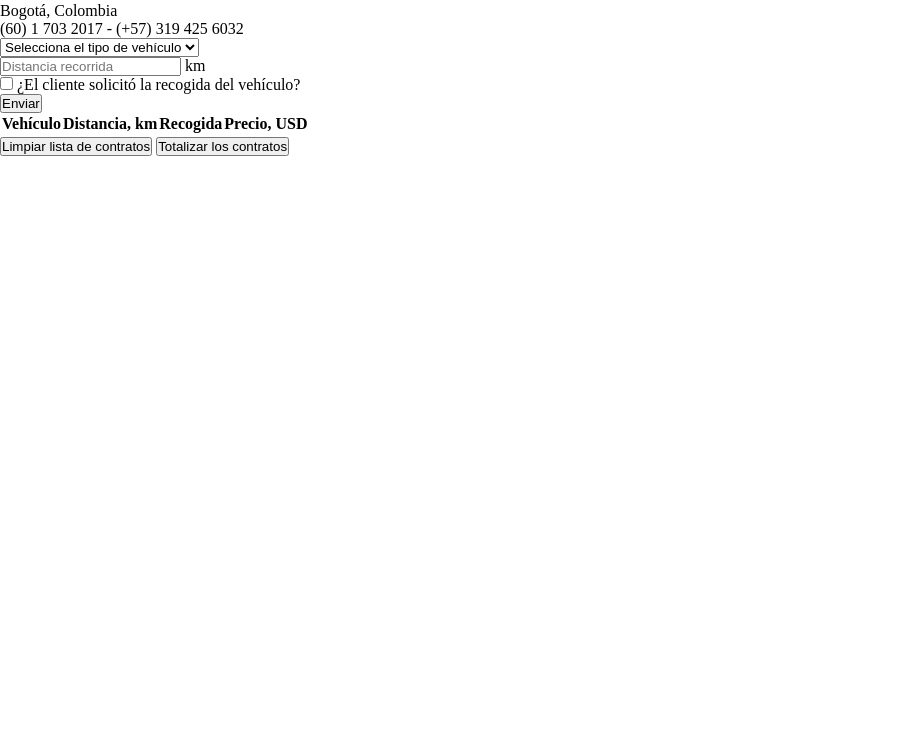
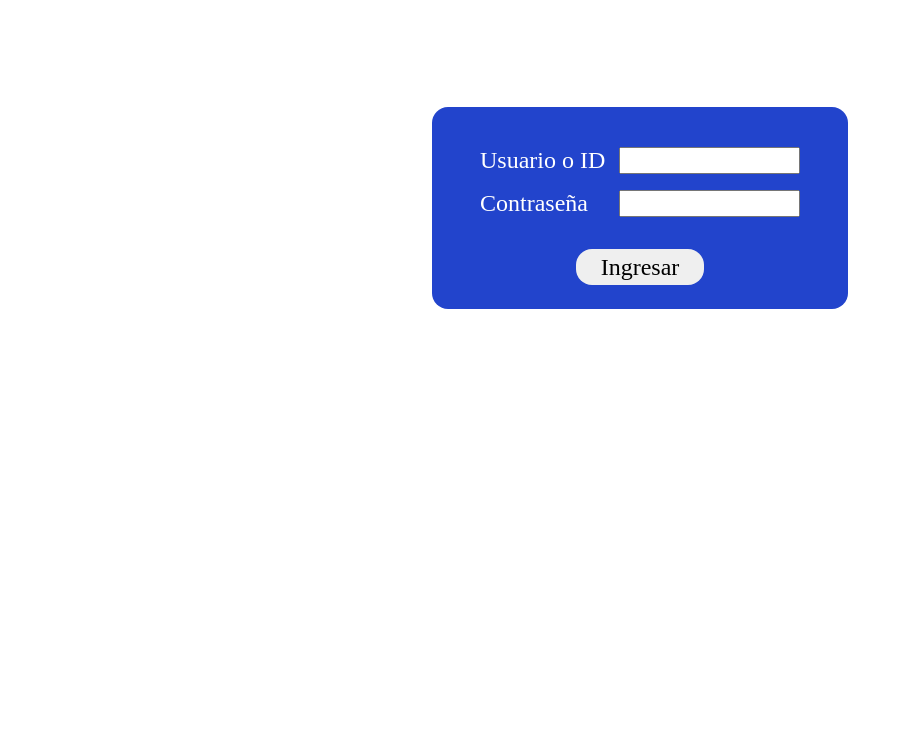
Before and after one commit to CaTeran95/JS-Rent-a-car, a plain HTML site: page index.html in a window 1280 px wide. Shown: the part 53-800 px from the top of the page, without its empty margins (0-911 px from the left). Drawn offline with Linux system fonts and the light colour scheme.

Commit message:
Storage&JSON2

```diff
--- a/index.html
+++ b/index.html
@@ -5,64 +5,25 @@
     <meta http-equiv="X-UA-Compatible" content="IE=edge">
     <meta name="viewport" content="width=device-width, initial-scale=1.0">
     <link rel="stylesheet" href="./css/style.css">
-    <title>Rent-a-Car</title>
+    <title>RENT-A-CAR | Login</title>
 </head>
-<body>
-    <header>
-        <h1>RENT-A-CAR</h1>
-        <p>NIT 830.141.901-7</p>
-        <p>Bogotá, Colombia</p>
-        <p>(60) 1 703 2017 - (+57) 319 425 6032</p>
-    </header>
-
-    <form id="form">
-        <select name="kindOfVehicle" id="kindOfVehicle">
-            <option value="" disabled selected>Selecciona el tipo de vehículo</option>
-                <option value="Motocicleta">(1) Motocicleta</option>
-                <option value="Automóvil">(2) Automóvil</option>
-                <option value="Camioneta">(3) Camioneta</option>
-                <option value="Furgón">(4) Furgón</option>
-                <option value="Camión">(5) Camión</option>
-        </select>
-        <div class="distance">
-            <input type="text" id="distance" name="distance" placeholder="Distancia recorrida" required>
-            <label for="distance">km</label>
+<body id="loginPage">
+    <form action="" id="loginForm">
+        <div id="loginMessage"></div>
+        <div class="userField">
+            <label for="userField">Usuario o ID</label>
+            <input type="text" name="userField" id="userField" required>
         </div>
-        <div class="pickUp">
-            <input type="checkbox" id="pickUp" name="distance" placeholder="Distancia recorrida">
-            <label for="distance">¿El cliente solicitó la recogida del vehículo?</label>
+        <div class="passwordField">
+            <label for="passwordField">Contraseña</label>
+            <input type="password" name="passwordField" id="passwordField" required>
         </div>
-        <input type="button" id="submit" value="Enviar" onclick="newContract()">
+        <button type="button" id="submit">Ingresar</button>
     </form>
 
-    <table>
-        <tr>
-            <th>Vehículo</th>
-            <th>Distancia, km</th>
-            <th>Recogida</th>
-            <th>Precio, USD</th>
-        </tr>
-        <tr id="totalBill">
-
-        </tr>
-
-    </table>
-
-    <div class="buttonsSection">
-        <input type="button" value="Limpiar lista de contratos" id="clearBill">
-        <input type="button" value="Totalizar los contratos" id="contractSum">
-    </div>
-
-    <!-- Constants and functions link -->
-    <script src="./js/Messages.js"></script>
-    <script src="./js/Functions.js"></script>
-    <!-- Classes link -->
     <script src="./js/Person.js"></script>
-    <script src="./js/Contract.js"></script>
-
+    <script src="./js/Employee.js"></script>
     <script src="./js/Staff.js"></script>
-    <script src="./js/SignIn.js"></script>
-    <script src="./js/script.js"></script>
-
+    <script src="./js/login.js"></script>
 </body>
 </html>
```
Also changed, not shown: pages/login.html (deleted, +0 -29 lines).
